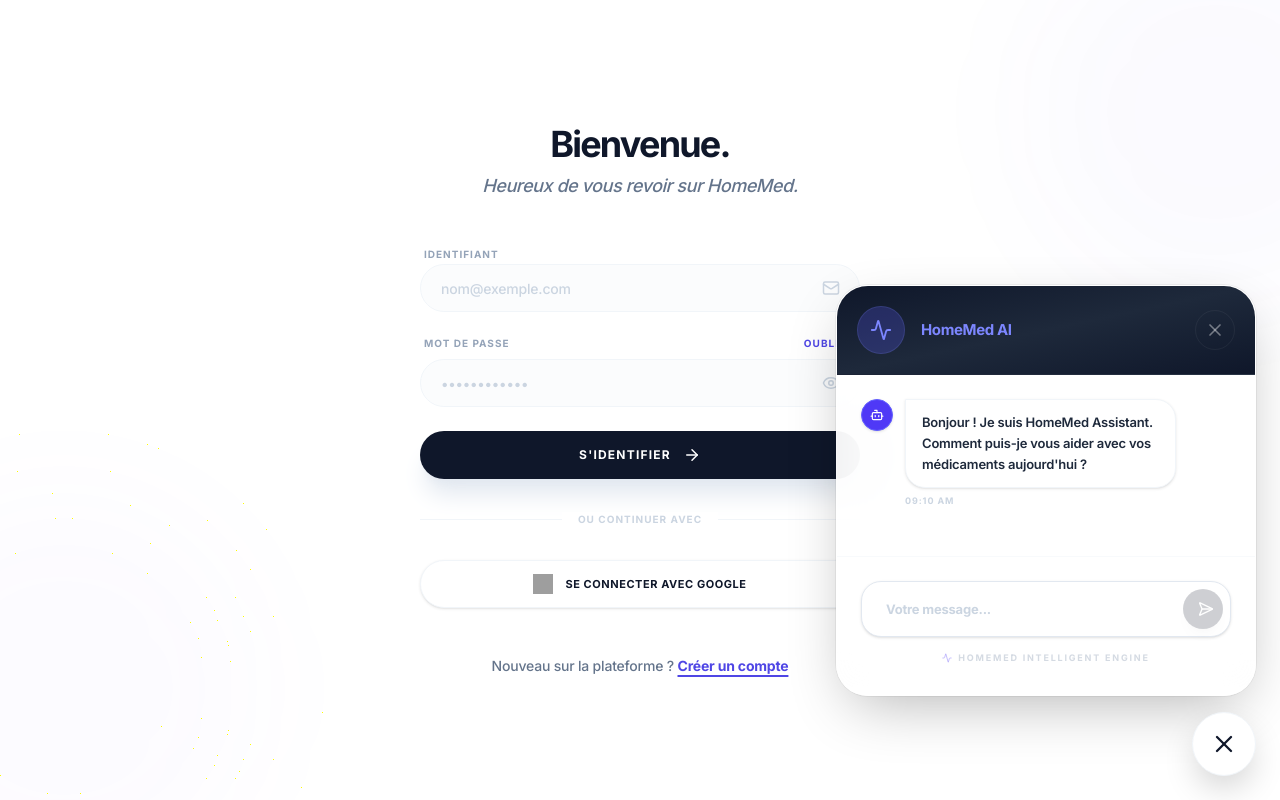
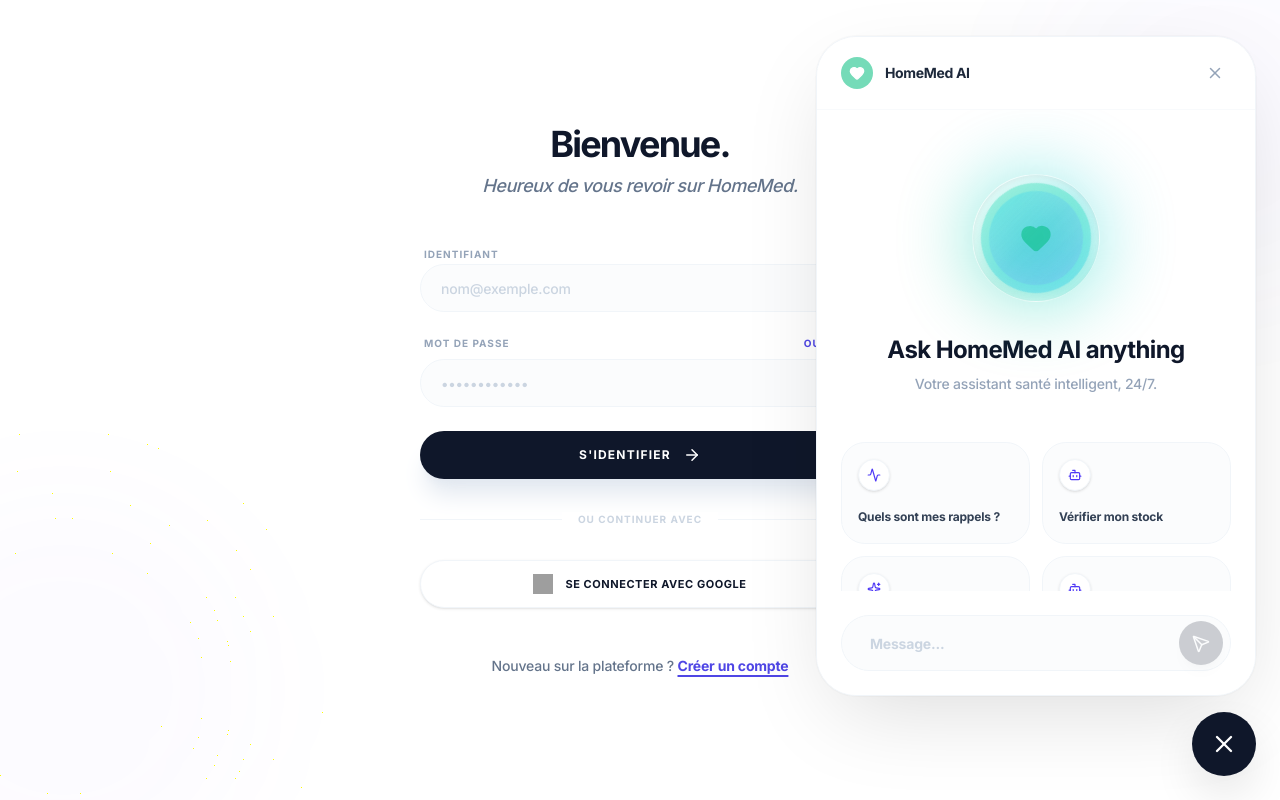
Before and after one commit to Ilyas-Nour/HomeMed-Manager, a React (Vite) app in the folder frontend/: page /login in a window 1280 px wide. Both pictures are taken after a click on the button 1224 px from the left and 744 px from the top of the page. Built offline with nearby package versions, Linux system fonts and the light colour scheme; grey boxes are pictures that could not be loaded.

Commit message:
feat(ai): update chatbot branding with beating heart logo and medical emerald theme

```diff
--- a/frontend/src/components/AIChatbot.jsx
+++ b/frontend/src/components/AIChatbot.jsx
@@ -1,5 +1,5 @@
 import React, { useState, useEffect, useRef } from 'react';
-import { MessageSquare, Send, X, Bot, User, Activity, Loader2, MinusCircle } from 'lucide-react';
+import { MessageSquare, Send, X, Bot, User, Activity, Loader2, MinusCircle, Sparkles, Heart } from 'lucide-react';
 import aiService from '../services/aiService';
 
 /**
@@ -51,33 +51,99 @@
     }
   };
 
+  const quickActions = [
+    { id: 'reminders', text: 'Quels sont mes rappels ?', icon: <Activity size={14} /> },
+    { id: 'stock', text: 'Vérifier mon stock', icon: <Bot size={14} /> },
+    { id: 'equivalents', text: 'Équivalents (Maroc)', icon: <Sparkles size={14} /> },
+    { id: 'advice', text: 'Conseils traitement', icon: <Bot size={14} /> },
+  ];
+
+  const handleQuickAction = async (text) => {
+    if (isThinking) return;
+    const userMessage = { role: 'user', content: text };
+    setMessages(prev => [...prev, userMessage]);
+    setIsThinking(true);
+    try {
+      const history = messages.concat(userMessage);
+      const botResponse = await aiService.sendMessage(history);
+      setMessages(prev => [...prev, { role: 'assistant', content: botResponse }]);
+    } catch (error) {
+      setMessages(prev => [...prev, {
+        role: 'assistant',
+        content: "Désolé, j'ai rencontré une erreur technique. Veuillez réessayer plus tard."
+      }]);
+    } finally {
+      setIsThinking(false);
+    }
+  };
+
+  const isInitialState = messages.length <= 1;
+
   return (
     <div className="fixed bottom-6 right-6 z-[2000] flex flex-col items-end">
       {/* Chat Window */}
       {isOpen && (
-        <div className="mb-4 w-[90vw] sm:w-[420px] h-auto max-h-[calc(100vh-140px)] bg-white/90 backdrop-blur-2xl border border-white/40 rounded-[2rem] shadow-[0_20px_60px_-15px_rgba(0,0,0,0.3)] flex flex-col overflow-hidden animate-fade-up ring-1 ring-black/5">
+        <div className="mb-4 w-[95vw] sm:w-[440px] h-auto max-h-[calc(100vh-140px)] bg-white border border-slate-100 rounded-[2.5rem] shadow-[0_30px_90px_-20px_rgba(0,0,0,0.15)] flex flex-col overflow-hidden animate-fade-up ring-1 ring-black/[0.02]">
 
-          {/* Header — Sophisticated & Deep */}
-          <div className="p-5 bg-gradient-to-br from-slate-900 via-slate-800 to-slate-900 text-white relative flex items-center justify-between border-b border-white/5">
-            <div className="flex items-center gap-4">
-              <div className="h-12 w-12 rounded-2xl bg-indigo-500/20 flex items-center justify-center border border-indigo-400/20 relative group overflow-hidden">
-                <div className="absolute inset-0 bg-indigo-500/10 animate-pulse group-hover:bg-indigo-500/20 transition-all" />
-                <Activity size={22} className="text-indigo-400 relative z-10" />
+          {/* Header — Minimalist & Transparent */}
+          <div className="px-6 py-5 flex items-center justify-between bg-white/50 backdrop-blur-md border-b border-slate-50 relative z-50">
+            <div className="flex items-center gap-3">
+              <div className="h-8 w-8 rounded-full bg-emerald-500 flex items-center justify-center animate-pulse">
+                <Heart size={16} className="text-white fill-white" />
               </div>
-              <div>
-                <h3 className="text-[15px] font-black tracking-tight leading-tight text-indigo-400">HomeMed AI</h3>
-              </div>
+              <h3 className="text-sm font-black tracking-tight text-slate-800">HomeMed AI</h3>
             </div>
             <button
               onClick={() => setIsOpen(false)}
-              className="h-10 w-10 flex items-center justify-center rounded-xl hover:bg-white/10 text-white/40 hover:text-white transition-all active:scale-90 border border-white/5"
+              className="h-8 w-8 flex items-center justify-center rounded-full hover:bg-slate-100 text-slate-400 transition-all active:scale-90"
             >
-              <X size={20} />
+              <X size={18} />
             </button>
           </div>
 
-          {/* Messages Area — Spacious & Clean */}
-          <div className="flex-1 overflow-y-auto p-6 space-y-6 bg-slate-50/10 no-scrollbar">
+          {/* Messages Area / Welcome Screen */}
+          <div className="flex-1 overflow-y-auto p-6 space-y-8 no-scrollbar scroll-smooth bg-white">
+            {isInitialState ? (
+              <div className="h-full flex flex-col items-center justify-center space-y-8 py-10 animate-fade-in">
+                {/* The Orb — Pulsing Mesh Gradient */}
+                <div className="relative h-32 w-32 group">
+                  <div className="absolute inset-0 bg-gradient-to-tr from-emerald-500 via-teal-400 to-sky-300 rounded-full blur-2xl opacity-40 animate-pulse group-hover:opacity-60 transition-opacity" />
+                  <div className="relative h-full w-full rounded-full bg-gradient-to-br from-white/80 via-white/20 to-transparent backdrop-blur-sm border border-white/50 shadow-inner flex items-center justify-center overflow-hidden">
+                    <div className="absolute inset-2 bg-gradient-to-tr from-emerald-400/30 via-teal-400/30 to-sky-400/30 rounded-full animate-[spin_8s_linear_infinite]" />
+                    <div className="absolute inset-4 bg-gradient-to-bl from-cyan-400/20 via-blue-400/20 to-indigo-400/20 rounded-full animate-[spin_12s_linear_infinite_reverse]" />
+                    <Heart size={32} className="text-emerald-500 fill-emerald-500 relative z-10 animate-pulse" />
+                  </div>
+                </div>
+
+                <div className="text-center space-y-2">
+                  <h2 className="text-2xl font-black tracking-tight text-slate-900">
+                    Ask HomeMed AI anything
+                  </h2>
+                  <p className="text-sm font-medium text-slate-400">
+                    Votre assistant santé intelligent, 24/7.
+                  </p>
+                </div>
+
+                {/* Quick Actions Grid */}
+                <div className="w-full grid grid-cols-2 gap-3 mt-4">
+                  {quickActions.map((action) => (
+                    <button
+                      key={action.id}
+                      onClick={() => handleQuickAction(action.text)}
+                      className="p-4 bg-slate-50/50 border border-slate-100 rounded-2xl text-left hover:bg-slate-100 transition-all group active:scale-[0.98]"
+                    >
+                      <div className="h-8 w-8 rounded-lg bg-white border border-slate-100 shadow-sm flex items-center justify-center mb-3 group-hover:scale-110 transition-transform">
+                        <span className="text-indigo-600">{action.icon}</span>
+                      </div>
+                      <span className="text-xs font-bold text-slate-700 leading-snug">
+                        {action.text}
+                      </span>
+                    </button>
+                  ))}
+                </div>
+              </div>
+            ) : (
+              <div className="space-y-6">
                 {messages.map((msg, idx) => {
                   const isUser = msg.role === 'user';
                   return (
@@ -85,28 +151,14 @@
                       key={idx}
                       className={`flex flex-col ${isUser ? 'items-end' : 'items-start'} animate-fade-in`}
                     >
-                  <div className={`flex gap-3 max-w-[85%] ${isUser ? 'flex-row-reverse' : 'flex-row'}`}>
-                    {/* Compact Avatar */}
-                    <div className={`h-8 w-8 rounded-xl flex items-center justify-center shrink-0 shadow-sm border ${
+                      <div className={`max-w-[85%] px-5 py-3.5 text-sm font-semibold leading-relaxed ${
                         isUser
-                      ? 'bg-white border-slate-200 text-slate-400'
-                      : 'bg-indigo-600 border-indigo-500 text-white'
-                    }`}>
-                      {isUser ? <User size={14} className="opacity-50" /> : <Bot size={14} />}
-                    </div>
-
-                    {/* Message Bubble */}
-                    <div className={`relative px-4 py-3 text-[13px] font-semibold leading-relaxed transition-all ${
-                      isUser
-                      ? 'bg-gradient-to-tr from-indigo-600 to-violet-600 text-white rounded-[1.25rem] rounded-tr-none shadow-lg shadow-indigo-600/20'
-                      : 'bg-white border border-slate-100 text-slate-800 rounded-[1.25rem] rounded-tl-none shadow-sm'
+                        ? 'bg-indigo-600 text-white rounded-[1.5rem] rounded-tr-none shadow-lg shadow-indigo-600/10'
+                        : 'bg-slate-50 text-slate-800 rounded-[1.5rem] rounded-tl-none border border-slate-100'
                       }`}>
                         {msg.content}
                       </div>
-                  </div>
-
-                  {/* Subtle Timestamp */}
-                  <span className={`text-[9px] font-bold text-slate-300 uppercase tracking-widest mt-1.5 ${isUser ? 'mr-11' : 'ml-11'}`}>
+                      <span className="text-[9px] font-bold text-slate-300 uppercase tracking-widest mt-2 px-1">
                         {new Date().toLocaleTimeString([], { hour: '2-digit', minute: '2-digit' })}
                       </span>
                     </div>
@@ -114,64 +166,68 @@
                 })}
 
                 {isThinking && (
-              <div className="flex gap-3 items-start animate-fade-in">
-                <div className="h-8 w-8 rounded-xl bg-indigo-600 border border-indigo-500 text-white flex items-center justify-center shrink-0 shadow-sm">
-                  <Bot size={14} />
+                  <div className="flex flex-col items-start animate-fade-in pl-1">
+                    <div className="bg-slate-50 border border-slate-100 px-5 py-4 rounded-[1.5rem] rounded-tl-none flex items-center gap-3">
+                      <div className="flex gap-1.5">
+                        <span className="h-1.5 w-1.5 bg-indigo-500 rounded-full animate-bounce [animation-delay:-0.3s]"></span>
+                        <span className="h-1.5 w-1.5 bg-indigo-500 rounded-full animate-bounce [animation-delay:-0.15s]"></span>
+                        <span className="h-1.5 w-1.5 bg-indigo-500 rounded-full animate-bounce"></span>
                       </div>
-                <div className="bg-white border border-slate-100 p-4 rounded-[1.25rem] rounded-tl-none shadow-sm flex items-center gap-3">
-                  <div className="flex gap-1">
-                    <span className="h-1 w-1 bg-indigo-600 rounded-full animate-bounce [animation-delay:-0.3s]"></span>
-                    <span className="h-1 w-1 bg-indigo-600 rounded-full animate-bounce [animation-delay:-0.15s]"></span>
-                    <span className="h-1 w-1 bg-indigo-600 rounded-full animate-bounce"></span>
-                  </div>
-                  <span className="text-[10px] font-black text-slate-400 uppercase tracking-widest leading-none">Analyse en cours</span>
+                      <span className="text-[10px] font-black text-slate-400 uppercase tracking-widest">IA réfléchit</span>
                     </div>
                   </div>
                 )}
                 <div ref={messagesEndRef} />
               </div>
+            )}
+          </div>
 
-          {/* Footer — Integrated & Floating Input */}
-          <div className="p-6 bg-white/50 backdrop-blur-md border-t border-slate-100/50 relative z-30 mb-2">
+          {/* Footer — Floating Pill Input */}
+          <div className="p-6 bg-white shrink-0">
             <form onSubmit={handleSend} className="relative group">
+              <div className="relative flex items-center">
                 <input
                   type="text"
-                placeholder="Votre message..."
+                  placeholder={isInitialState ? "Message..." : "Votre question..."}
                   value={input}
                   onChange={(e) => setInput(e.target.value)}
-                className="w-full h-14 bg-white border border-slate-200 rounded-[1.25rem] px-6 pr-14 text-[13px] font-bold text-slate-800 focus:bg-white focus:border-indigo-600/30 focus:ring-4 focus:ring-indigo-600/5 outline-none transition-all duration-300 placeholder:text-slate-300 shadow-sm group-hover:shadow-md"
+                  className="w-full h-14 bg-slate-50/50 border border-slate-100 rounded-full px-7 pr-16 text-sm font-bold text-slate-800 focus:bg-white focus:border-indigo-500/20 focus:ring-4 focus:ring-indigo-500/5 outline-none transition-all duration-300 placeholder:text-slate-300"
                 />
                 <button
                   type="submit"
                   disabled={!input.trim() || isThinking}
-                className="absolute right-2 top-2 h-10 w-10 bg-slate-900 text-white rounded-2xl flex items-center justify-center hover:bg-indigo-600 transition-all active:scale-90 disabled:opacity-20 shadow-lg shadow-slate-900/10"
+                  className="absolute right-2 h-11 w-11 bg-slate-900 text-white rounded-full flex items-center justify-center hover:bg-indigo-600 transition-all active:scale-90 disabled:opacity-20 shadow-lg shadow-black/10"
                 >
-                <Send size={16} className="rotate-45" />
+                  <Send size={18} className="-rotate-90 translate-y-[1px]" />
                 </button>
+              </div>
             </form>
-            <div className="flex items-center justify-center gap-1.5 mt-4 opacity-40 group hover:opacity-100 transition-opacity">
-               <Activity size={10} className="text-indigo-600" />
-               <p className="text-[9px] text-center font-black text-slate-400 uppercase tracking-[0.2em] leading-none">
+            {!isInitialState && (
+              <div className="flex items-center justify-center gap-1.5 mt-4 opacity-50">
+                 <Sparkles size={10} className="text-indigo-600" />
+                 <p className="text-[10px] text-center font-black text-slate-400 uppercase tracking-[0.2em] leading-none">
                    HomeMed Intelligent Engine
                  </p>
               </div>
+            )}
           </div>
         </div>
       )}
 
-      {/* Floating Toggle Button — Balanced & Sharp */}
+      {/* Floating Toggle Button */}
       <button
         onClick={() => setIsOpen(!isOpen)}
-        className={`h-16 w-16 rounded-3xl flex items-center justify-center shadow-[0_15px_35px_-5px_rgba(0,0,0,0.2)] transition-all duration-500 active:scale-90 relative group ${
+        className={`h-16 w-16 rounded-[2rem] flex items-center justify-center shadow-[0_20px_50px_-10px_rgba(0,0,0,0.2)] transition-all duration-500 active:scale-90 relative overflow-hidden group ${
           isOpen
-          ? 'bg-white text-slate-900 border border-slate-100 hover:rotate-90'
-          : 'bg-slate-900 text-white hover:bg-slate-800 hover:-translate-y-2'
+          ? 'bg-slate-900 text-white hover:bg-black'
+          : 'bg-white text-slate-900 border border-slate-100 hover:-translate-y-2'
         }`}
       >
+        <div className={`absolute inset-0 bg-gradient-to-tr from-emerald-500 to-teal-400 opacity-0 group-hover:opacity-10 transition-opacity duration-500 ${isOpen ? 'hidden' : 'block'}`} />
         {isOpen ? <X size={28} /> : (
           <div className="relative">
-            <MessageSquare size={28} className="relative z-10" />
-            <div className="absolute -top-1 -right-1 h-3.5 w-3.5 bg-indigo-500 rounded-full border-2 border-slate-900 animate-pulse group-hover:scale-125 transition-transform" />
+            <Heart size={28} className="relative z-10 text-emerald-500 fill-emerald-500 animate-pulse" />
+            <div className="absolute -top-1 -right-1 h-3.5 w-3.5 bg-emerald-500 rounded-full border-2 border-white animate-ping" />
           </div>
         )}
       </button>
```
Lines whose indentation alone changed are shown as unchanged.
